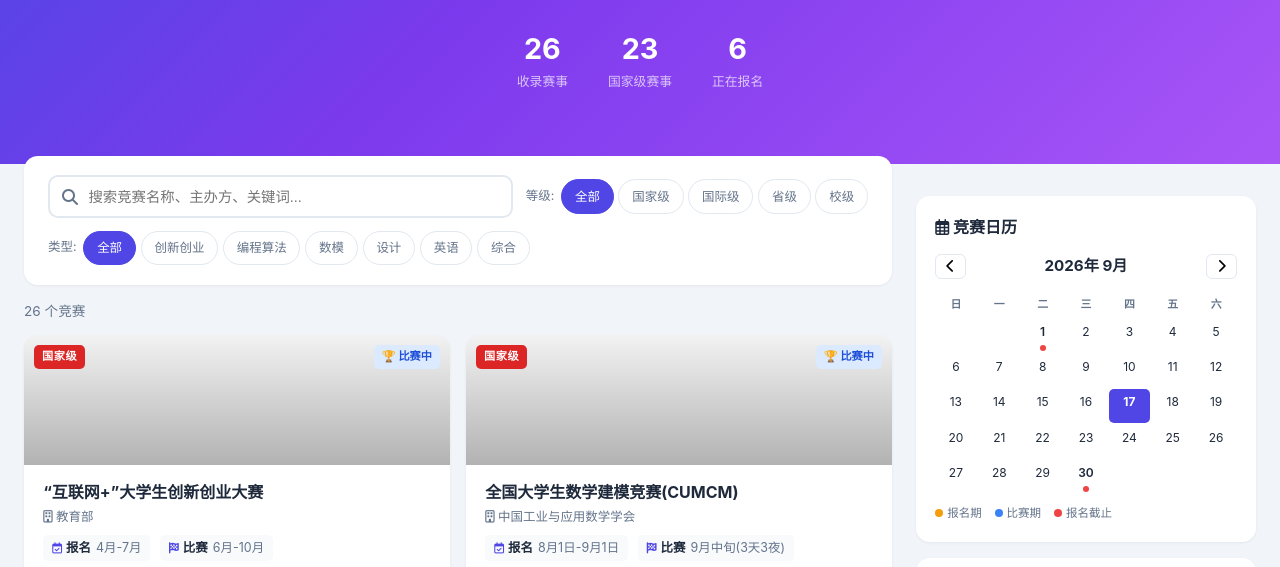
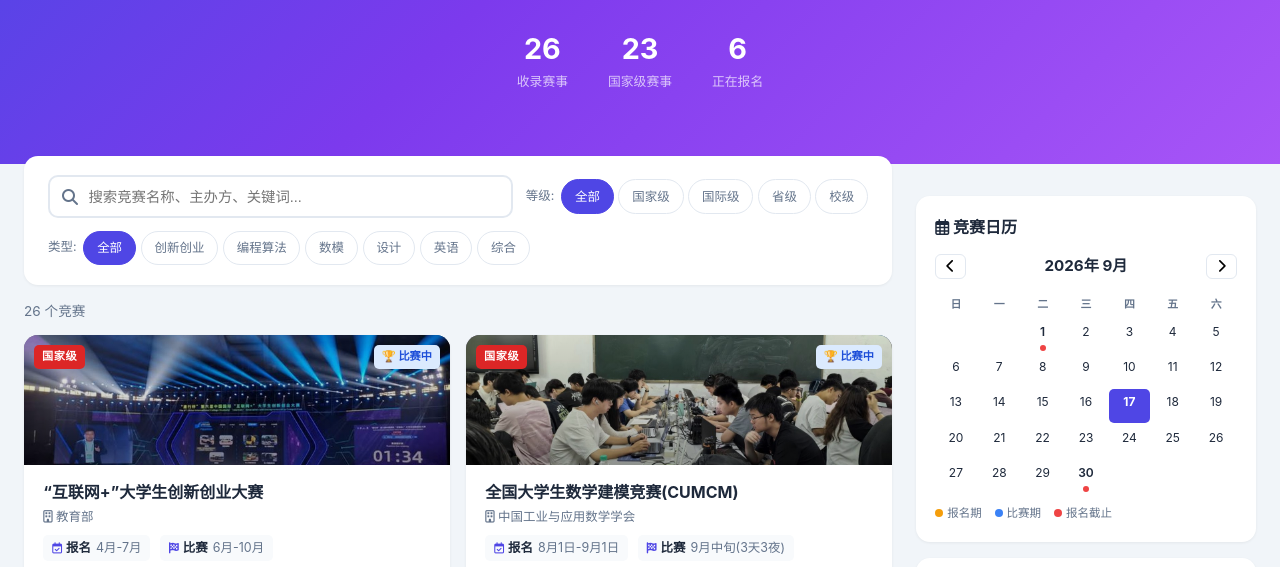
Before and after one commit to jim6642/competition, a plain HTML site: page index.html in a window 1280 px wide. Shown: the part 220-787 px from the top of the page. Drawn offline with Linux system fonts and the light colour scheme.

Commit message:
fix: render local card backgrounds

```diff
--- a/index.html
+++ b/index.html
@@ -453,7 +453,7 @@ function renderCard(c) {
 
   const levelClass = c.level === '国家级' ? 'level-national' : c.level === '国际级' ? 'level-intl' : c.level === '省级' ? 'level-provincial' : 'level-school';
   const icon = bannerIcons[c.type] || 'fa-star';
-  const bgStyle = c.image ? 'background:linear-gradient(0deg, rgba(0,0,0,.3), rgba(0,0,0,.05)), url("'+c.image+'") center/cover no-repeat, url("assets/images/default.jpg") center/cover no-repeat' : 'background:'+(bannerColors[c.level]||bannerColors['校级']);
+  const bgStyle = c.image ? 'background:linear-gradient(0deg, rgba(0,0,0,.3), rgba(0,0,0,.05)), url('+c.image+') center/cover no-repeat, url(assets/images/default.jpg) center/cover no-repeat' : 'background:'+(bannerColors[c.level]||bannerColors['校级']);
   const iconHTML = c.image ? '' : '<i class="fas '+icon+'" style="position:absolute;font-size:2.5rem;opacity:.3;bottom:8px;right:14px"></i>';
 
   return '<div class="card"><div class="card-banner" style="'+bgStyle+'"><span class="level-badge '+levelClass+'">'+c.level+'</span>'+(phase ? '<span class="phase-badge" style="position:absolute;top:10px;right:10px;padding:3px 8px;border-radius:5px;font-size:0.7rem;font-weight:600;background:'+(phase==='已结束'?'#f1f5f9;color:#94a3b8':phase==='比赛中'?'#dbeafe;color:#1d4ed8':phase==='备赛冲刺'?'#fef3c7;color:#b45309':phase==='报名中'?'#dcfce7;color:#16a34a':'#f0fdf4;color:#16a34a')+'">'+phaseIcon+' '+phase+'</span>' : '') +iconHTML+'</div><div class="card-body"><h3>'+c.name+'</h3><p class="org"><i class="far fa-building"></i> '+c.organizer+'</p><div class="date-row"><div class="date-item"><i class="far fa-calendar-check"></i><span class="date-label">报名</span>'+c.regDate+'</div><div class="date-item"><i class="fas fa-flag-checkered"></i><span class="date-label">比赛</span>'+c.compDate+'</div></div><div class="tags"><span class="tag">'+c.type+'</span>'+(c.subtype?' <span class="tag">'+c.subtype+'</span>':'')+'</div></div><div class="card-footer"><div class="deadline">'+countdownHTML+'</div><a href="'+(c.url||'#')+'" target="_blank" class="btn">查看详情 <i class="fas fa-external-link-alt" style="font-size:.7rem"></i></a></div></div>';
```
